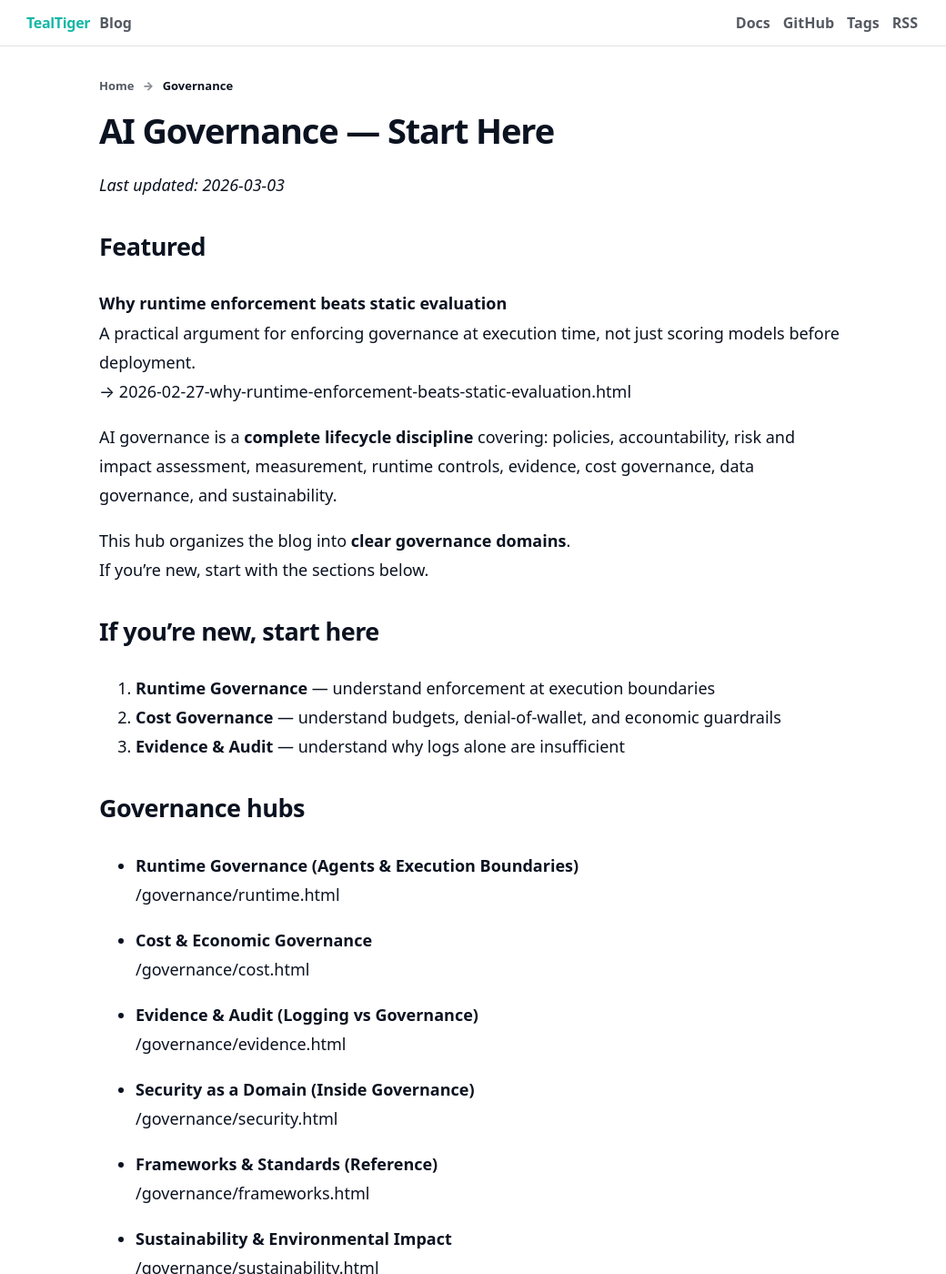
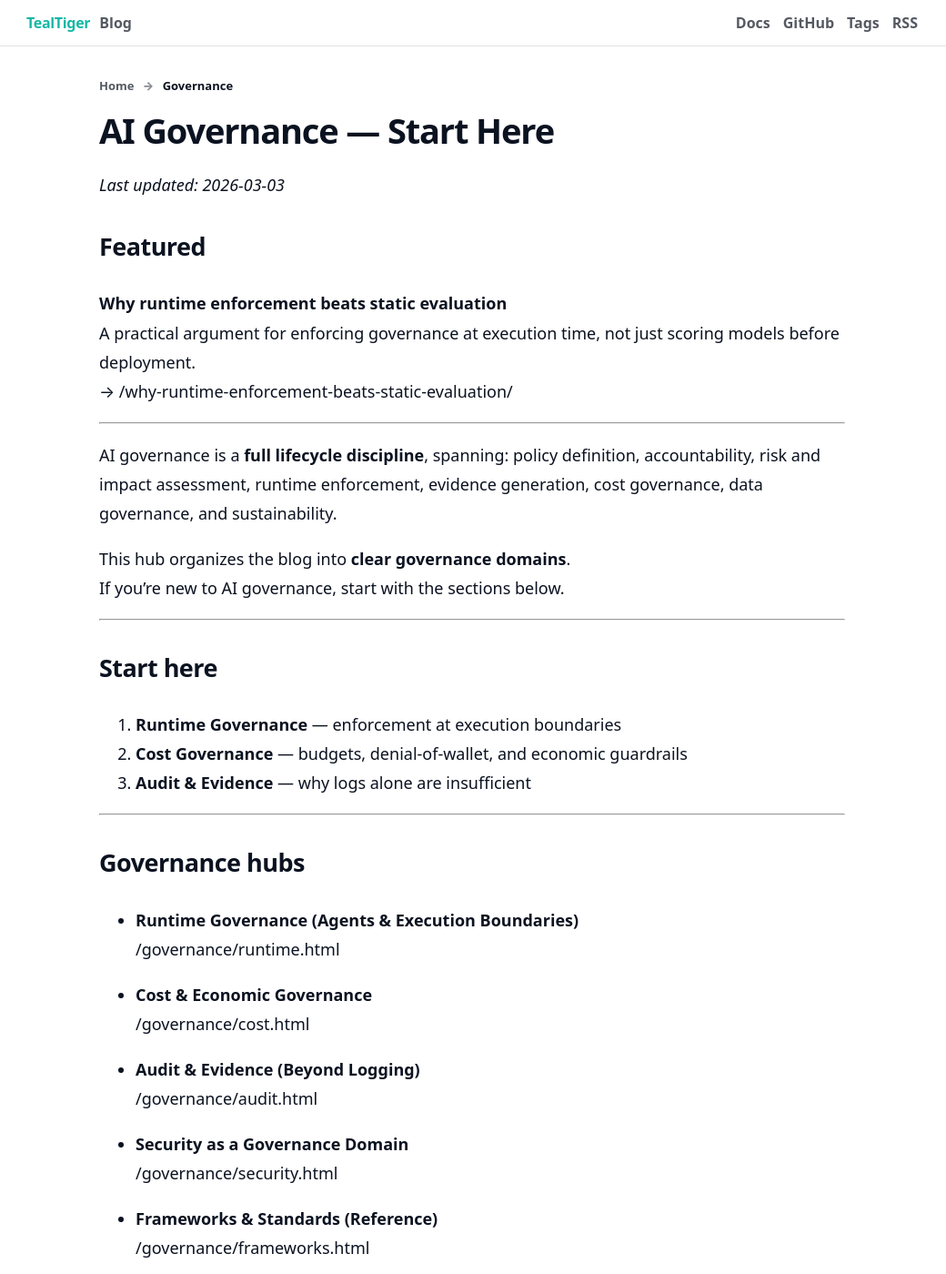
Before and after one commit to agentguard-ai/TealTiger-Blogs, a Jekyll site: the page built from governance/index.md, in a window 1280 px wide and 1400 px high. Shown: the whole window at 91% size, without its empty margins (121-1161 px from the left). Built offline with Jekyll 4.4.1, drawn with Linux system fonts in a browser that asks for light colours; some of the changed text lies outside the part shown.

Commit message:
Update index.md

```diff
--- a/governance/index.md
+++ b/governance/index.md
@@ -16,19 +16,25 @@ _Last updated: 2026-03-03_
 
 **Why runtime enforcement beats static evaluation**
 A practical argument for enforcing governance at execution time, not just scoring models before deployment.
-→ 2026-02-27-why-runtime-enforcement-beats-static-evaluation.html
+→ {% post_url 2026-02-27-why-runtime-enforcement-beats-static-evaluation %}
 
-AI governance is a **complete lifecycle discipline** covering:
-policies, accountability, risk and impact assessment, measurement, runtime controls, evidence, cost governance, data governance, and sustainability.
+---
+
+AI governance is a **full lifecycle discipline**, spanning:
+policy definition, accountability, risk and impact assessment, runtime enforcement, evidence generation, cost governance, data governance, and sustainability.
 
 This hub organizes the blog into **clear governance domains**.
-If you’re new, start with the sections below.
+If you’re new to AI governance, start with the sections below.
 
-## If you're new, start here
+---
 
-1. **Runtime Governance** — understand enforcement at execution boundaries
-2. **Cost Governance** — understand budgets, denial‑of‑wallet, and economic guardrails
-3. **Evidence & Audit** — understand why logs alone are insufficient
+## Start here
+
+1. **Runtime Governance** — enforcement at execution boundaries
+2. **Cost Governance** — budgets, denial‑of‑wallet, and economic guardrails
+3. **Audit & Evidence** — why logs alone are insufficient
+
+---
 
 ## Governance hubs
 
@@ -38,10 +44,10 @@ If you’re new, start with the sections below.
 - **Cost & Economic Governance**
   /governance/cost.html
 
-- **Evidence & Audit (Logging vs Governance)**
-  /governance/evidence.html
+- **Audit & Evidence (Beyond Logging)**
+  /governance/audit.html
 
-- **Security as a Domain (Inside Governance)**
+- **Security as a Governance Domain**
   /governance/security.html
 
 - **Frameworks & Standards (Reference)**
@@ -50,13 +56,15 @@ If you’re new, start with the sections below.
 - **Sustainability & Environmental Impact**
   /governance/sustainability.html
 
+---
+
 ## Foundational posts
 
-These are the initial essays that define **TealTiger’s governance philosophy**:
+These essays define the **governance philosophy** behind TealTiger and this blog:
 
-- /2026/02/27/blast-radius-control-for-ai-agents.html
-- /2026/02/27/why-runtime-enforcement-beats-static-evaluation.html
-- /2026/02/27/zero-trust-agentic-ai.html
-- /2026/02/27/cost-is-a-security-boundary.html
-- /2026/02/27/logging-is-not-governance.html
-- /2026/02/27/why-prompt-only-guardrails-fail.html
+- {% post_url 2026-02-27-blast-radius-control-for-ai-agents %}
+- {% post_url 2026-02-27-why-runtime-enforcement-beats-static-evaluation %}
+- {% post_url 2026-02-27-zero-trust-agentic-ai %}
+- {% post_url 2026-02-27-cost-is-a-security-boundary %}
+- {% post_url 2026-02-27-logging-is-not-governance %}
+- {% post_url 2026-02-27-why-prompt-only-guardrails-fail %}
```
